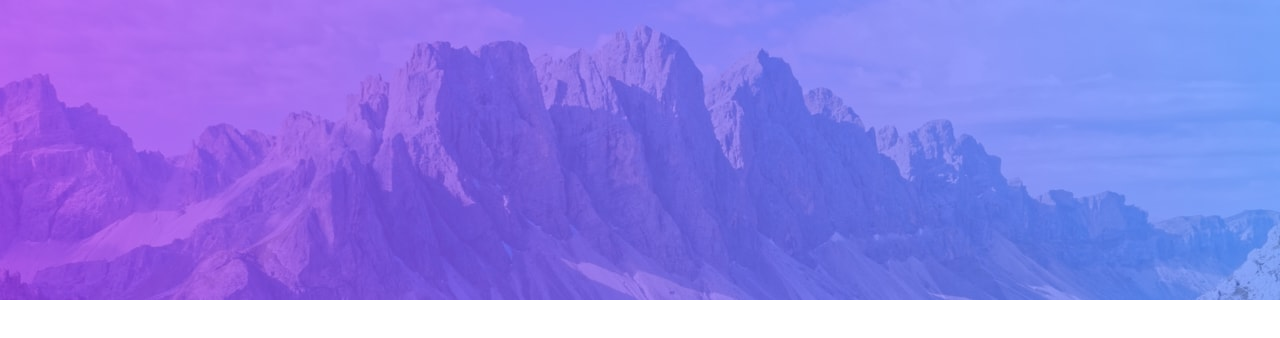
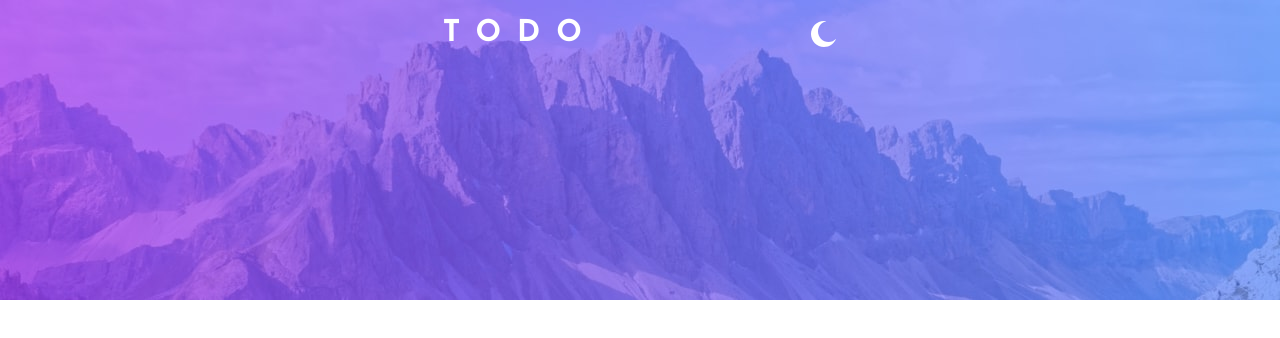
Before and after one commit to AbePlays/Frontend-Challenge-15, a Vue app: page / in a window 1280 px wide. Shown: the top 338 px of the page. Built offline with nearby package versions, Linux system fonts and the light colour scheme.

Commit message:
Added header component

```diff
--- a/public/index.html
+++ b/public/index.html
@@ -1,15 +1,24 @@
 <!DOCTYPE html>
 <html lang="en">
   <head>
-    <meta charset="utf-8">
-    <meta http-equiv="X-UA-Compatible" content="IE=edge">
-    <meta name="viewport" content="width=device-width,initial-scale=1.0">
-    <link rel="icon" href="<%= BASE_URL %>favicon.ico">
+    <meta charset="utf-8" />
+    <meta http-equiv="X-UA-Compatible" content="IE=edge" />
+    <meta name="viewport" content="width=device-width,initial-scale=1.0" />
+    <link rel="icon" href="<%= BASE_URL %>favicon.ico" />
+    <link rel="preconnect" href="https://fonts.gstatic.com" />
+    <link
+      href="https://fonts.googleapis.com/css2?family=Josefin+Sans:wght@100;300;400;600;700&display=swap"
+      rel="stylesheet"
+    />
     <title><%= htmlWebpackPlugin.options.title %></title>
   </head>
   <body>
     <noscript>
-      <strong>We're sorry but <%= htmlWebpackPlugin.options.title %> doesn't work properly without JavaScript enabled. Please enable it to continue.</strong>
+      <strong
+        >We're sorry but <%= htmlWebpackPlugin.options.title %> doesn't work
+        properly without JavaScript enabled. Please enable it to
+        continue.</strong
+      >
     </noscript>
     <div id="app"></div>
     <!-- built files will be auto injected -->
--- a/src/App.vue
+++ b/src/App.vue
@@ -1,9 +1,17 @@
 <template>
   <section
     class="h-screen w-screen bg-hero-light-mobile sm:bg-hero-light-desktop bg-top bg-no-repeat bg-contain sm:bg-auto"
-  ></section>
+  >
+    <the-header class="mx-auto" />
+  </section>
 </template>
 
 <script>
-export default {};
+import TheHeader from "./components/TheHeader.vue";
+
+export default {
+  components: {
+    TheHeader,
+  },
+};
 </script>
--- /dev/null
+++ b/src/components/TheHeader.vue
@@ -0,0 +1,18 @@
+<template>
+  <div class="flex justify-between items-center sm:w-1/3 p-4">
+    <h1 class="text-3xl text-white uppercase tracking-custom font-bold">
+      TODO
+    </h1>
+    <svg xmlns="http://www.w3.org/2000/svg" width="26" height="26">
+      <path
+        fill="#FFF"
+        fill-rule="evenodd"
+        d="M13 0c.81 0 1.603.074 2.373.216C10.593 1.199 7 5.43 7 10.5 7 16.299 11.701 21 17.5 21c2.996 0 5.7-1.255 7.613-3.268C23.22 22.572 18.51 26 13 26 5.82 26 0 20.18 0 13S5.82 0 13 0z"
+      />
+    </svg>
+  </div>
+</template>
+
+<script>
+export default {};
+</script>
--- a/tailwind.config.js
+++ b/tailwind.config.js
@@ -2,6 +2,12 @@ module.exports = {
   purge: { content: ["./public/**/*.html", "./src/**/*.vue"] },
   darkMode: false, // or 'media' or 'class'
   theme: {
+    fontFamily: {
+      sans: ['"Josefin Sans"'],
+    },
+    letterSpacing: {
+      custom: "1rem",
+    },
     extend: {
       backgroundImage: (theme) => ({
         "hero-light-desktop": "url('./images/bg-desktop-light.jpg')",
```
